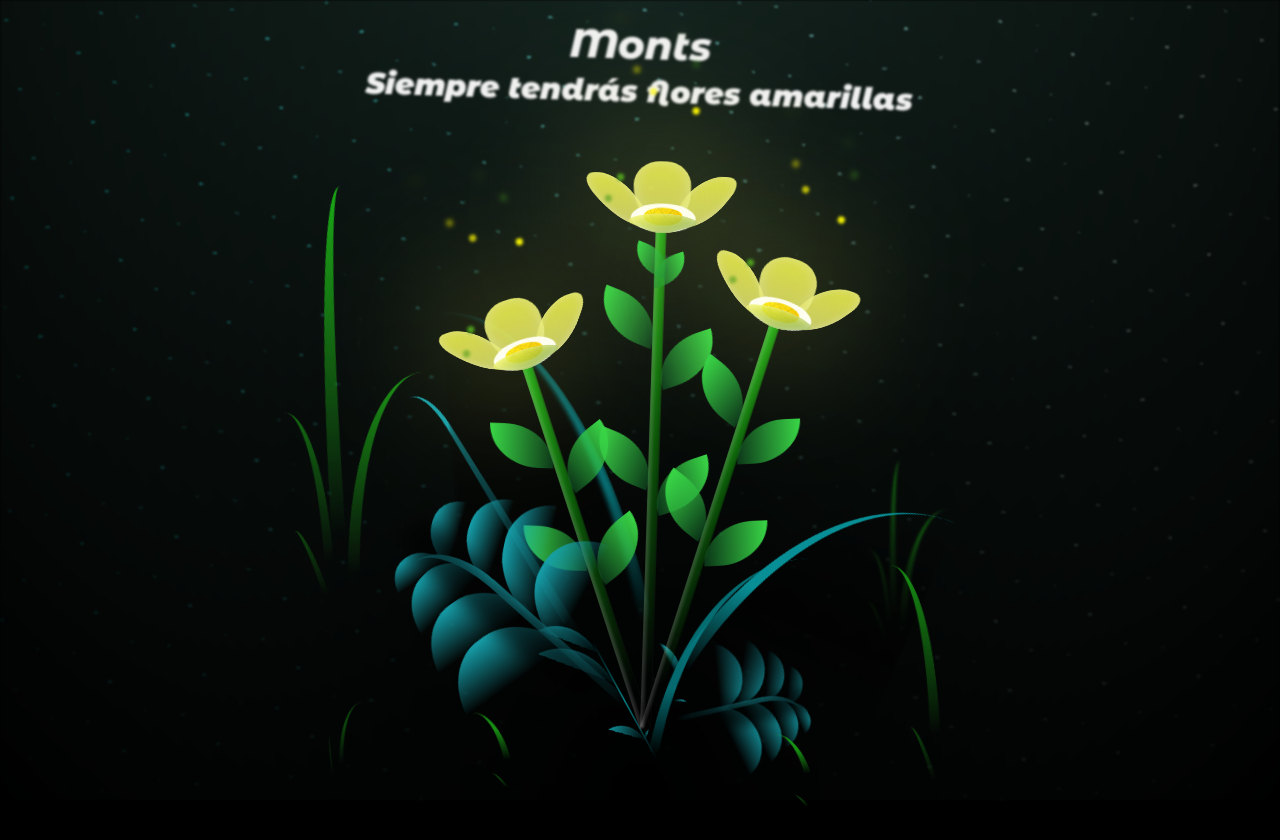
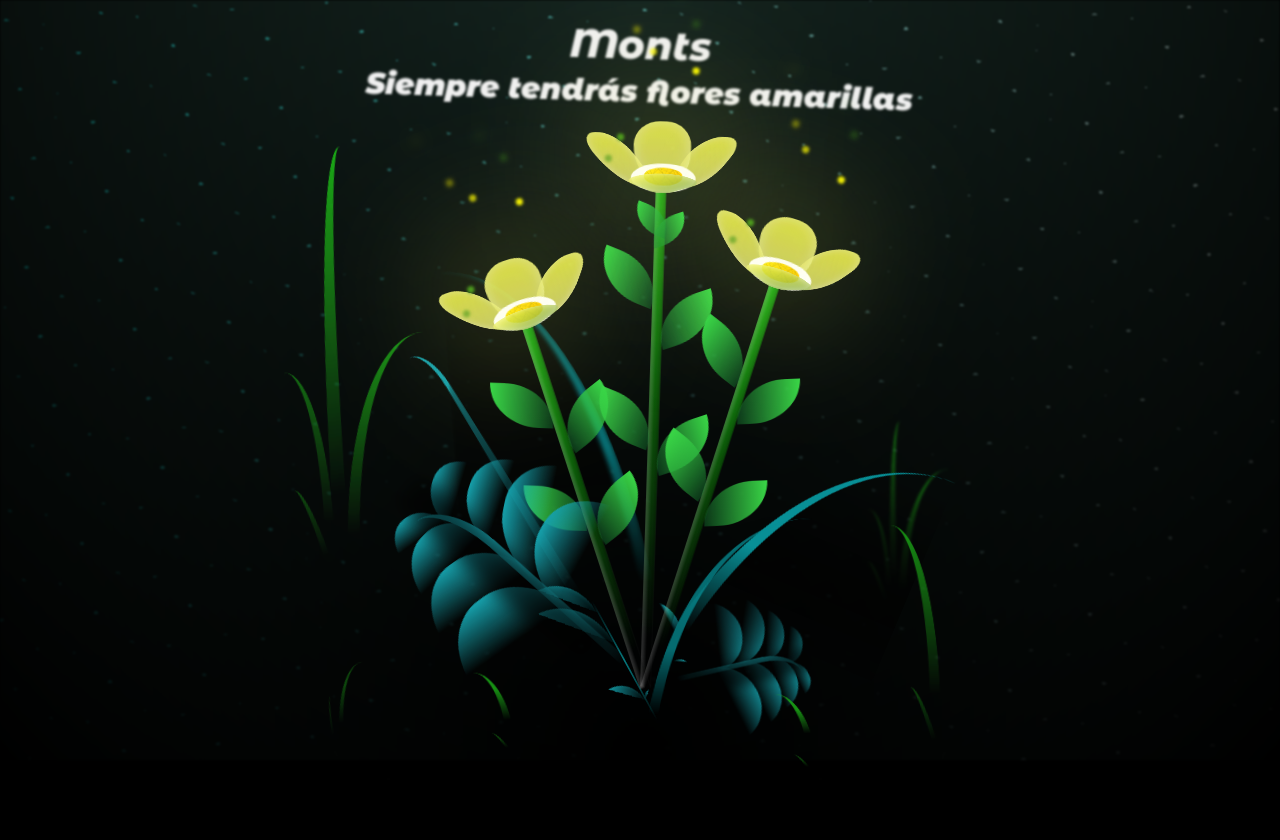
Before and after one commit to ivanrojo07/monts-flores-amarillas, a plain HTML site: page public/index.html in a window 1280 px wide. After the commit the page ends 800 px from the top, so only its background shows below. Drawn offline with Linux system fonts and the light colour scheme.

Commit message:
cambios en body

```diff
--- a/public/style.css
+++ b/public/style.css
@@ -33,10 +33,11 @@ body {
   display: flex;
   align-items: flex-end;
   justify-content: center;
-  min-height: 100vh;
+  min-width: 90vw;
+  min-height: 95vh;
   background-color: var(--dark-color);
   overflow: hidden;
-  perspective: 1000px;
+  perspective: 900px;
 }
 
 .night {
```
